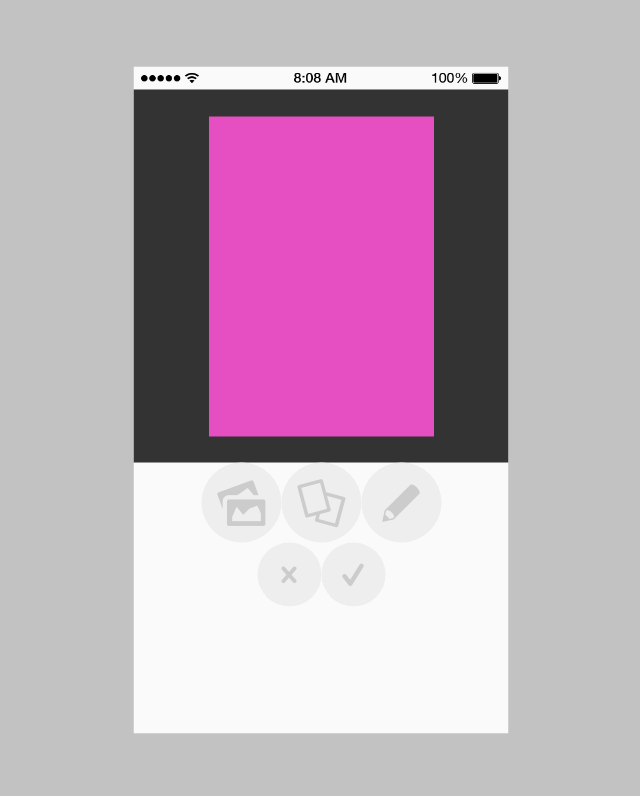
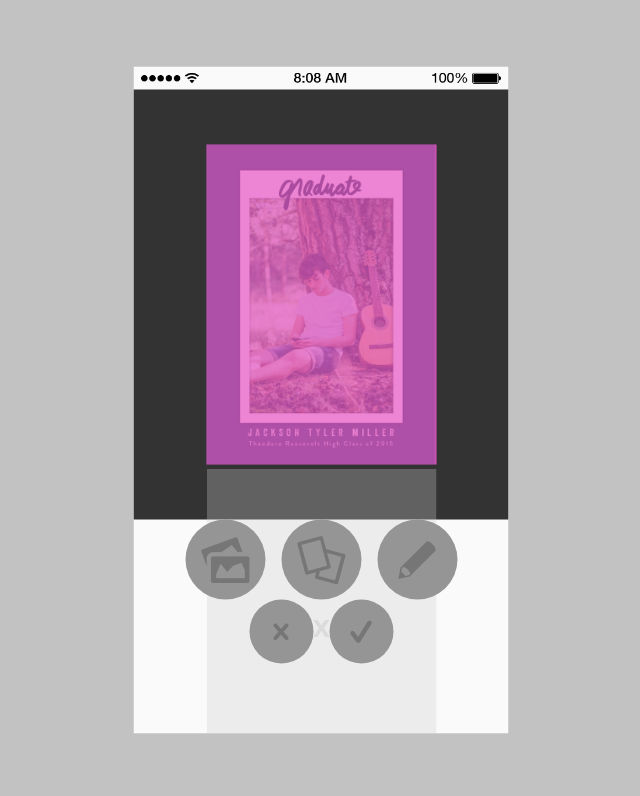
Before and after one commit to domwashburn/mobile-configurator, a website: page index.html in a window 1280 px wide. Shown: the whole page, without its empty margins (319-959 px from the left). Drawn offline with nearby package versions, Linux system fonts and the light colour scheme; placeholder pictures from the web are drawn by us.

Commit message:
added cards and increased contrast on the buttons

```diff
--- a/assets/scss/style.scss
+++ b/assets/scss/style.scss
@@ -90,12 +90,24 @@ body {
 
 .card {
 	@extend %center;
-	width: 225px;
+	//width: 225px;
 	height: 320px;
 	background-color: #e54fc2;
 }
+.card__image {
+	height: 100%;
+	opacity: .3;
+	top: 0;
+}
+.app__controls-holder {
+	//@extend .fit-frame;
+	height: 272px;
+	.keyboard-up & {
+		display: none;
+	}
+}
 .app__controls {
-	@extend .fit-frame;
+	//@extend %center;
 }
 .app__controls--primary, .app__controls--secondary {
 	display: table;
@@ -104,17 +116,21 @@ body {
 }
 .app__button {
 	border-radius: 50%;
-	background-color: #EEEEEE;
+	background-color: #959595;
 	float: left;
 	position: relative;
 }
 .button__icon {
 	@extend %center;
-	color: #CCCCCC;
+	color: #767676;
 }
 .button--small {
 	width: 4rem;
 	height: 4rem;
+	margin: 0 1rem 0 0;
+	&:last-child {
+		margin-right: 0;
+	}
 	.button__icon {
 		font-size: 2rem;
 	}
@@ -122,6 +138,10 @@ body {
 .button--large {
 	width: 5rem;
 	height: 5rem;
+	margin: 0 1rem 0 0;
+	&:last-child {
+		margin-right: 0;
+	}
 	.button__icon {
 		font-size: 3rem;
 	}
--- a/index.html
+++ b/index.html
@@ -27,14 +27,19 @@
                 <div class="app__frame ">
                     <div class="app__frame-inner">
                         <img class="fit-frame app__top-bar" src="assets/images/chrome/top-bar.png" alt="">
-                        <div class="app__contents keyboard-up">
+                        <div class="app__contents ">
                             <div class="card__holder">
                                 <div class="card">
-                                    <div class="card__add-image"></div>
+                                    <img src="assets/images/card-01.jpg" alt="" class="card__image  card--front">
+                                    <img src="http://placehold.it/230x320" alt="" class="card__image  card--back">
+                                    <div class="card__add-image">
+
+                                    </div>
                                 </div>
                             </div>
                             <!-- <div class="test"></div> -->
-                            <div class="app__controls">
+                            <div class="app__controls-holder">
+                                <div class="app__controls">
                                 <div class="app__controls--primary clearfix">
                                     <div class="app__button button--large button--image"><i class="button__icon icon-picture"></i></div>
                                     <div class="app__button button--large button--flip"><i class="button__icon icon-docs"></i></div>
@@ -45,7 +50,9 @@
                                     <div class="app__button button--small button--approve"><i class="button__icon icon-check"></i></div>
                                 </div>
                             </div>
-                        </div>
+
+                            </div>
+                                                    </div>
                         <!-- <div class="app__keyboard">
                             <img class="fit-frame" src="assets/images/chrome/predictive-text-hidden.png" alt="">
                             <img class="fit-frame" src="assets/images/chrome/keyboard-dark.png" alt="">
```
Also changed, not shown: assets/css/style.css, assets/images/card-01.jpg (added), 1 other file.
